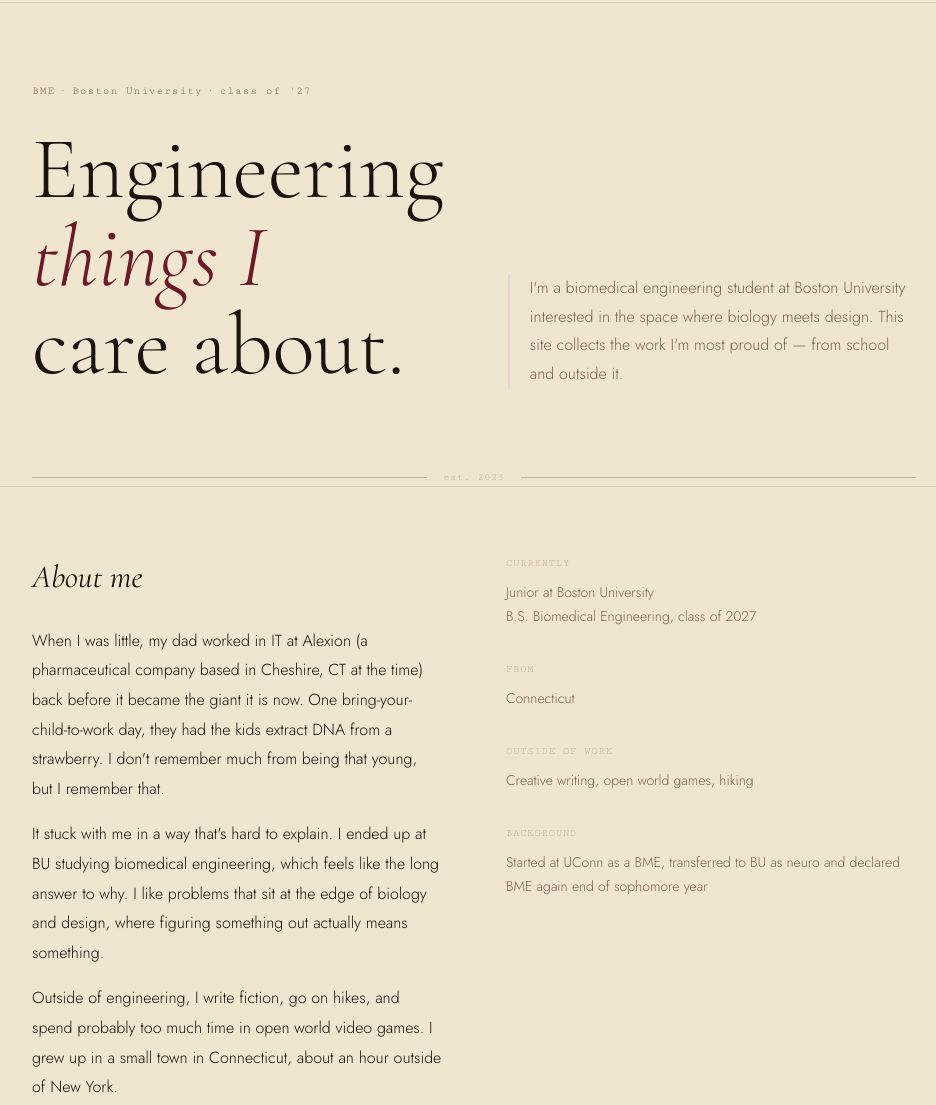
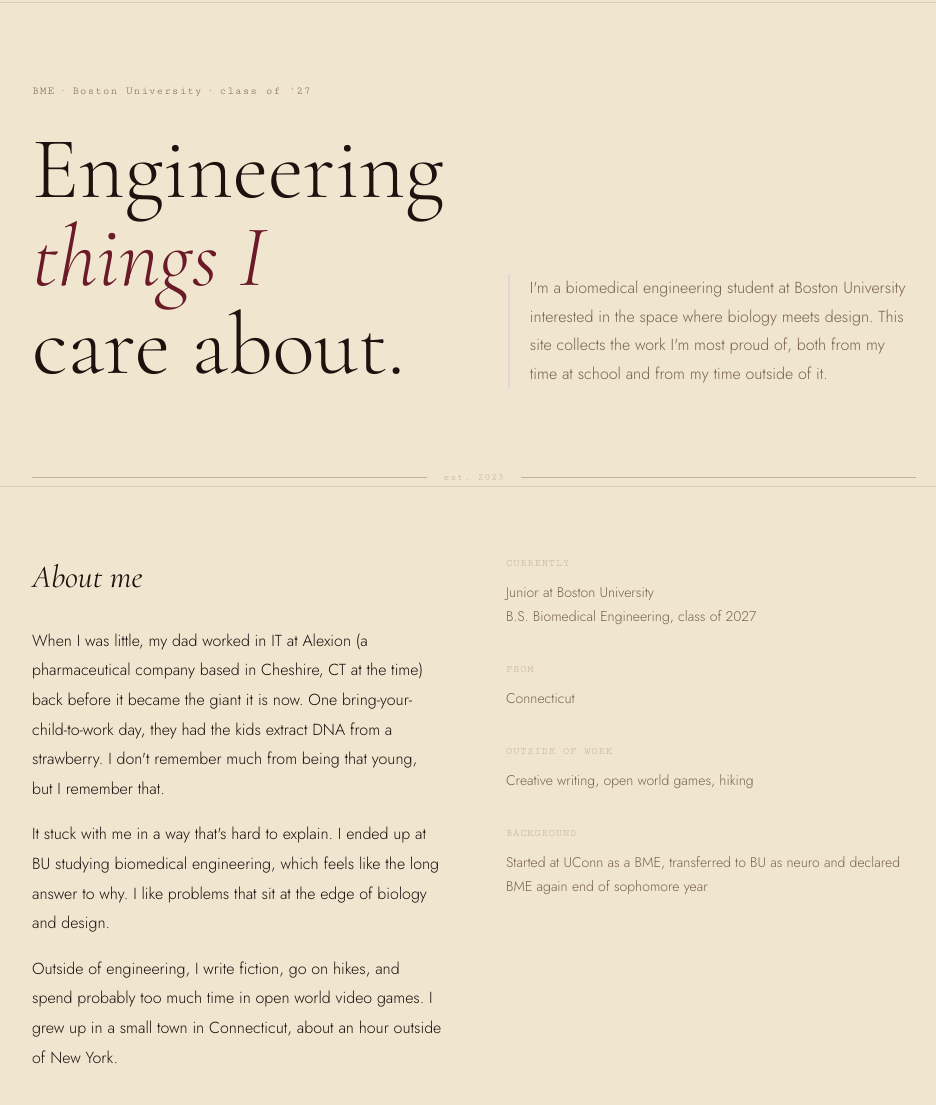
Before and after one commit to ashleydhar/BME-Portfolio, a plain HTML site: page index.html in a window 1280 px wide. Shown: the part 66-1171 px from the top of the page, without its empty margins (166-1102 px from the left). Drawn offline with nearby package versions, Linux system fonts and the light colour scheme.

Commit message:
update portfolio

```diff
--- a/index.html
+++ b/index.html
@@ -424,7 +424,7 @@
     <div class="hero-right">
       <p>
         I'm a biomedical engineering student at Boston University interested in the space where biology meets design.
-        This site collects the work I'm most proud of — from school and outside it.
+        This site collects the work I'm most proud of, both from my time at school and from my time outside of it.
       </p>
     </div>
   </div>
@@ -443,8 +443,7 @@
       </p>
       <p>
         It stuck with me in a way that's hard to explain. I ended up at BU studying biomedical engineering,
-        which feels like the long answer to why. I like problems that sit at the edge of biology and design,
-        where figuring something out actually means something.
+        which feels like the long answer to why. I like problems that sit at the edge of biology and design.
       </p>
       <p>
         Outside of engineering, I write fiction, go on hikes, and spend probably too much time in open world video games.
```
